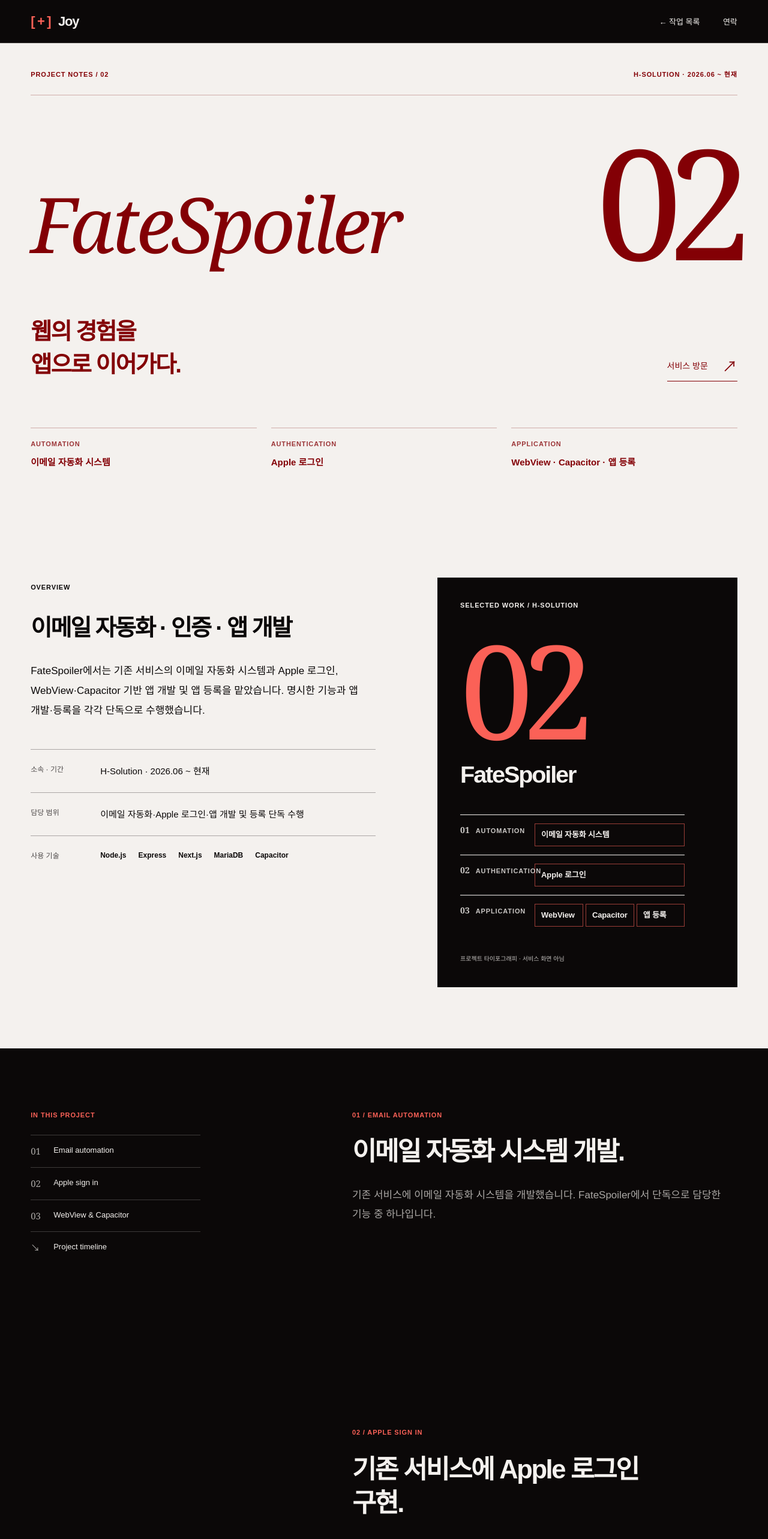
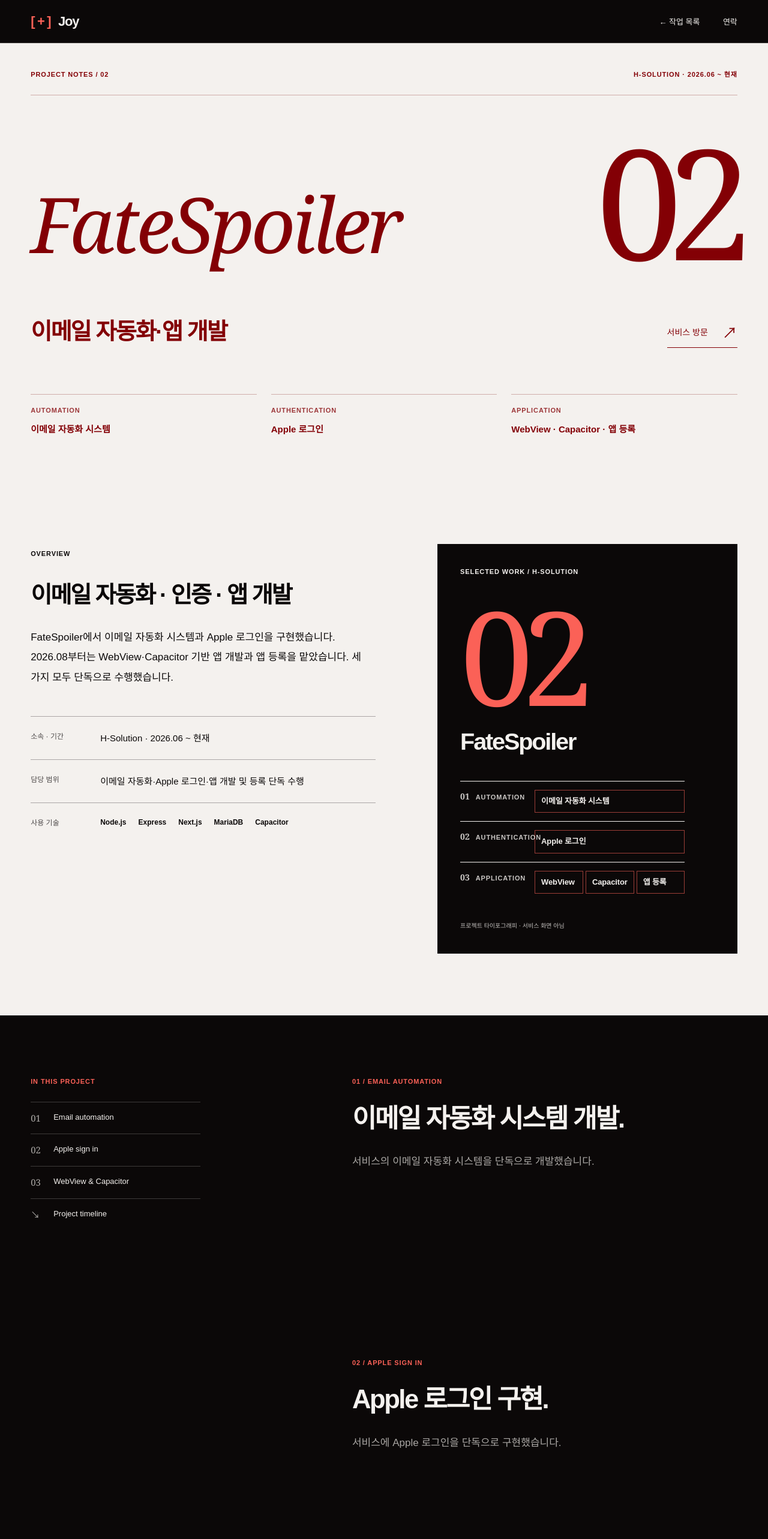
Before and after one commit to doppelgoer1/joy-portfolio, a Next.js app: page /projects/fatespoiler in a window 1280 px wide. Shown: the top 2566 px of the page at 60% size. Built offline with nearby package versions, Linux system fonts and the light colour scheme.

Commit message:
copy: 포트폴리오 문구를 짧고 담백하게 정리

```diff
--- a/src/app/page.tsx
+++ b/src/app/page.tsx
@@ -19,7 +19,7 @@
           <section id="work" className="work-section" aria-labelledby="work-title">
             <div className="section-intro">
               <p className="eyebrow">01 / Selected work</p>
-              <div className="intro-heading"><h2 id="work-title">만들고,<br /><span>운영합니다.</span></h2><p>화면에서 끝나지 않는 개발.<br />설계와 구현, 그리고 운영으로 이어진<br />세 가지 프로젝트입니다.<br />카드를 골라 담당 업무를 확인하세요.</p></div>
+              <div className="intro-heading"><h2 id="work-title">주요<br /><span>프로젝트</span></h2><p>H-Solution에서 맡은<br />세 가지 프로젝트입니다.<br />카드를 골라 담당 업무를 확인하세요.</p></div>
             </div>
             <WorkStage projects={projects} />
           </section>
--- a/src/data/portfolio.ts
+++ b/src/data/portfolio.ts
@@ -34,8 +34,8 @@
     category: "시스템 설계 · 업무 자동화 · 인프라",
     period: "2025.12 ~ 현재",
     url: "https://h-works.cloud",
-    headline: "설계부터 배포까지,\n하나의 서비스로.",
-    summary: "프론트엔드·백엔드·DB를 함께 설계하고, 업무 자동화와 AWS 배포 환경까지 구축했습니다. 초기 개발 이후에도 유지보수와 신기능 개발을 이어가고 있습니다.",
+    headline: "서비스 설계·개발",
+    summary: "프론트엔드·백엔드·DB를 설계하고 개발했습니다. 업무 자동화와 AWS 배포, CI/CD도 구축했습니다.",
     role: "전체 시스템 설계 및 프론트엔드·백엔드·DB 개발",
     contributions: [
       "네이버 블로그 자동화, 당근 비즈니스 자동화, 카페 댓글 관련 자동화 개발",
@@ -51,40 +51,40 @@
       { label: "Operations", value: "AWS · Docker · CI/CD" },
     ],
     caseStudy: {
-      introduction: "H-Works에서는 서비스의 전체 시스템 설계와 개발을 담당했습니다. 프론트엔드·백엔드·데이터베이스를 설계하고 구현하는 일부터 업무 자동화 기능, AWS 배포 환경과 배포 자동화 구축까지 이어진 프로젝트입니다.",
+      introduction: "H-Works의 프론트엔드·백엔드·DB를 설계하고 개발했습니다. 업무 자동화 기능과 AWS 배포 환경, Docker·GitHub Actions CI/CD를 구축했습니다. 초기 개발 이후에는 유지보수와 신기능 개발을 맡고 있습니다.",
       chapters: [
         {
-          id: "architecture", label: "Architecture & development", title: "서비스를 구성하는 세 영역의 설계와 개발.",
-          description: "프론트엔드·백엔드·DB 설계를 포함한 전체 시스템 설계와 개발을 맡았습니다. 사용 기술은 Next.js, NestJS, MariaDB입니다.",
+          id: "architecture", label: "Architecture & development", title: "프론트엔드·백엔드·DB 설계와 개발.",
+          description: "Next.js, NestJS, MariaDB로 세 영역을 설계하고 개발했습니다.",
           items: [
-            { title: "프론트엔드", description: "서비스의 프론트엔드 설계와 개발을 담당했습니다." },
-            { title: "백엔드", description: "전체 시스템 설계 범위에 백엔드를 포함하고, 백엔드 개발을 직접 수행했습니다." },
-            { title: "데이터베이스", description: "서비스 데이터베이스의 설계와 개발을 함께 담당했습니다." },
+            { title: "프론트엔드", description: "Next.js 기반 설계와 개발." },
+            { title: "백엔드", description: "NestJS 기반 설계와 개발." },
+            { title: "데이터베이스", description: "MariaDB 설계와 개발." },
           ],
         },
         {
-          id: "automation", label: "Workflow automation", title: "업무 자동화를 서비스의 기능으로.",
-          description: "플랫폼별 업무 자동화와 이미지 크롤링·정보 등록 기능을 직접 개발했습니다. 시스템 개발과 함께 담당한 구체적인 기능들입니다.",
+          id: "automation", label: "Workflow automation", title: "업무 자동화 기능 개발.",
+          description: "네이버 블로그, 당근 비즈니스, 카페 댓글 관련 자동화와 이미지 크롤링·정보 등록 기능을 개발했습니다.",
           items: [
-            { title: "네이버 블로그", description: "네이버 블로그 관련 업무 자동화 기능을 개발했습니다." },
-            { title: "당근 비즈니스", description: "당근 비즈니스 관련 업무 자동화 기능을 개발했습니다." },
-            { title: "카페 댓글", description: "카페 댓글 관련 자동화 기능을 개발했습니다." },
-            { title: "이미지 · 정보 등록", description: "이미지 크롤링과 정보 등록 기능을 개발했습니다." },
+            { title: "네이버 블로그", description: "블로그 관련 업무 자동화." },
+            { title: "당근 비즈니스", description: "당근 비즈니스 관련 업무 자동화." },
+            { title: "카페 댓글", description: "카페 댓글 관련 자동화." },
+            { title: "이미지 · 정보 등록", description: "이미지 크롤링과 정보 등록 기능." },
           ],
         },
         {
-          id: "deployment", label: "Deployment & operations", title: "구현한 서비스를 배포하고, 배포도 자동화하다.",
-          description: "AWS 배포·운영 환경과 CI/CD 배포 자동화를 직접 구축했습니다. 초기 개발 이후에는 유지보수와 신기능 개발을 이어가고 있습니다.",
+          id: "deployment", label: "Deployment & operations", title: "AWS 배포와 CI/CD 구축.",
+          description: "AWS 배포·운영 환경과 Docker·GitHub Actions 기반 CI/CD를 구축했습니다. 초기 개발 이후에는 유지보수와 신기능 개발을 맡고 있습니다.",
           items: [
-            { title: "AWS 배포 · 운영", description: "배포·운영에 사용한 구성요소는 EC2, Amplify, DB, S3, AWS Systems Manager입니다." },
-            { title: "배포 자동화", description: "Docker와 GitHub Actions를 활용한 CI/CD 배포 자동화를 구축했습니다." },
-            { title: "유지보수 · 신기능", description: "2026.02 초기 개발을 마친 이후에도 서비스 유지보수와 새로운 기능 개발을 담당하고 있습니다." },
+            { title: "AWS 배포 · 운영", description: "EC2, Amplify, DB, S3, AWS Systems Manager 사용." },
+            { title: "배포 자동화", description: "Docker와 GitHub Actions 기반 CI/CD." },
+            { title: "유지보수 · 신기능", description: "2026.02 초기 개발 이후 유지보수와 신기능 개발 담당." },
           ],
         },
       ],
       phases: [
         { period: "2025.12 ~ 2026.02", title: "초기 개발", description: "전체 시스템 설계, 프론트엔드·백엔드·DB 개발." },
-        { period: "초기 개발 이후 ~ 현재", title: "운영과 확장", description: "서비스 유지보수와 신기능 추가를 이어가는 중." },
+        { period: "초기 개발 이후 ~ 현재", title: "유지보수와 신기능", description: "서비스 유지보수와 신기능 추가." },
       ],
     },
   },
@@ -94,8 +94,8 @@
     category: "이메일 자동화 · 인증 · 앱 개발",
     period: "2026.06 ~ 현재",
     url: "https://www.fatespoiler.com/home",
-    headline: "웹의 경험을\n앱으로 이어가다.",
-    summary: "기존 서비스에 이메일 자동화와 Apple 로그인을 구현하고, WebView·Capacitor 기반 앱 개발과 앱 등록을 담당했습니다.",
+    headline: "이메일 자동화·앱 개발",
+    summary: "이메일 자동화와 Apple 로그인을 구현했습니다. 2026.08부터 앱 개발과 등록을 혼자 맡았습니다.",
     role: "이메일 자동화·Apple 로그인·앱 개발 및 등록 단독 수행",
     contributions: [
       "이메일 자동화 시스템 개발",
@@ -104,42 +104,42 @@
       "앱 등록 작업 수행",
     ],
     stack: ["Node.js", "Express", "Next.js", "MariaDB", "Capacitor"],
-    note: "H-Solution 소속 프로젝트 · 명시한 기능과 앱 개발 담당",
+    note: "H-Solution 소속 프로젝트 · 앱 개발은 2026.08부터",
     focus: [
       { label: "Automation", value: "이메일 자동화 시스템" },
       { label: "Authentication", value: "Apple 로그인" },
       { label: "Application", value: "WebView · Capacitor · 앱 등록" },
     ],
     caseStudy: {
-      introduction: "FateSpoiler에서는 기존 서비스의 이메일 자동화 시스템과 Apple 로그인, WebView·Capacitor 기반 앱 개발 및 앱 등록을 맡았습니다. 명시한 기능과 앱 개발·등록을 각각 단독으로 수행했습니다.",
+      introduction: "FateSpoiler에서 이메일 자동화 시스템과 Apple 로그인을 구현했습니다. 2026.08부터는 WebView·Capacitor 기반 앱 개발과 앱 등록을 맡았습니다. 세 가지 모두 단독으로 수행했습니다.",
       chapters: [
         {
           id: "automation", label: "Email automation", title: "이메일 자동화 시스템 개발.",
-          description: "기존 서비스에 이메일 자동화 시스템을 개발했습니다. FateSpoiler에서 단독으로 담당한 기능 중 하나입니다.",
+          description: "서비스의 이메일 자동화 시스템을 단독으로 개발했습니다.",
           items: [
-            { title: "이메일 자동화", description: "이메일 자동화 시스템 개발을 단독 수행했습니다." },
-            { title: "서비스 기술", description: "FateSpoiler의 웹 기술은 Node.js, Express, Next.js, MariaDB입니다." },
+            { title: "이메일 자동화", description: "단독 개발." },
+            { title: "서비스 기술", description: "Node.js, Express, Next.js, MariaDB." },
           ],
         },
         {
-          id: "authentication", label: "Apple sign in", title: "기존 서비스에 Apple 로그인 구현.",
-          description: "이메일 자동화와 함께 Apple 로그인 구현을 단독으로 담당했습니다.",
+          id: "authentication", label: "Apple sign in", title: "Apple 로그인 구현.",
+          description: "서비스에 Apple 로그인을 단독으로 구현했습니다.",
           items: [
-            { title: "인증 기능", description: "FateSpoiler의 Apple 로그인 기능을 직접 구현했습니다." },
+            { title: "인증 기능", description: "Apple 로그인 구현." },
           ],
         },
         {
-          id: "application", label: "WebView & Capacitor", title: "웹에서 앱 개발과 등록으로.",
-          description: "2026.08부터 WebView와 Capacitor를 기반으로 앱을 개발했습니다. 앱 개발에 이어 앱 등록 작업도 단독으로 수행했습니다.",
+          id: "application", label: "WebView & Capacitor", title: "앱 개발과 등록.",
+          description: "2026.08부터 WebView·Capacitor 기반 앱을 개발하고 앱 등록까지 단독으로 수행했습니다.",
           items: [
-            { title: "앱 개발", description: "WebView 및 Capacitor 기반 앱 개발을 담당했습니다." },
-            { title: "앱 등록", description: "앱 등록 작업까지 직접 수행했습니다." },
+            { title: "앱 개발", description: "WebView·Capacitor 기반 앱 개발." },
+            { title: "앱 등록", description: "앱 등록 작업 수행." },
           ],
         },
       ],
       phases: [
-        { period: "2026.06 ~ 현재", title: "프로젝트 참여", description: "이메일 자동화 시스템과 Apple 로그인 구현 담당." },
-        { period: "2026.08부터", title: "앱 개발", description: "WebView·Capacitor 기반 앱 개발 및 앱 등록 담당." },
+        { period: "2026.06 ~ 현재", title: "프로젝트 참여", description: "이메일 자동화 시스템과 Apple 로그인 구현." },
+        { period: "2026.08부터", title: "앱 개발", description: "WebView·Capacitor 기반 앱 개발과 앱 등록." },
       ],
     },
   },
@@ -149,8 +149,8 @@
     category: "프론트엔드 개발 · 서비스 유지보수",
     period: "2026.02 ~ 현재",
     url: "https://mdm.club",
-    headline: "화면을 만들고,\n운영을 이어가다.",
-    summary: "모두ERP의 프론트엔드를 개발했습니다. 기본 기능 개발 이후에는 프론트엔드와 백엔드의 유지보수를 함께 담당하고 있습니다.",
+    headline: "프론트엔드 개발·유지보수",
+    summary: "Next.js로 프론트엔드를 개발했습니다. 기본 기능 개발 이후 프론트엔드와 Spring Boot 백엔드를 유지보수하고 있습니다.",
     role: "프론트엔드 개발 → 프론트엔드·백엔드 유지보수",
     contributions: [
       "Next.js 기반 프론트엔드 개발",
@@ -158,35 +158,35 @@
       "Spring Boot 기반 백엔드 유지보수",
     ],
     stack: ["Spring Boot", "Next.js", "PostgreSQL"],
-    note: "초기 프론트엔드 개발부터 서비스 유지보수까지",
+    note: "H-Solution 소속 프로젝트 · 2026.02 프론트엔드 개발로 참여",
     focus: [
       { label: "Development", value: "프론트엔드 개발" },
       { label: "Maintenance", value: "프론트엔드 · 백엔드 유지보수" },
       { label: "Stack", value: "Next.js · Spring Boot · PostgreSQL" },
     ],
     caseStudy: {
-      introduction: "모두ERP에서는 프론트엔드 개발을 담당했습니다. 기본 기능 개발 이후에는 프론트엔드와 백엔드의 유지보수를 함께 맡으며, 개발 단계에서 운영 단계로 역할을 이어가고 있습니다.",
+      introduction: "모두ERP의 프론트엔드를 Next.js로 개발했습니다. 기본 기능 개발 이후에는 프론트엔드와 Spring Boot 백엔드 유지보수를 맡고 있습니다.",
       chapters: [
         {
-          id: "frontend", label: "Frontend development", title: "초기 프론트엔드 개발 담당.",
-          description: "프로젝트에는 프론트엔드 개발을 담당하며 참여했습니다. Next.js 기반 프론트엔드를 개발했습니다.",
+          id: "frontend", label: "Frontend development", title: "Next.js 프론트엔드 개발.",
+          description: "2026.02부터 프론트엔드 개발을 맡아 참여했습니다.",
           items: [
-            { title: "개발 범위", description: "기본 기능 개발 단계에서 맡은 영역은 프론트엔드입니다." },
-            { title: "서비스 기술", description: "모두ERP는 Next.js, Spring Boot, PostgreSQL을 사용합니다." },
+            { title: "개발 범위", description: "기본 기능 개발 단계의 프론트엔드." },
+            { title: "서비스 기술", description: "Next.js, Spring Boot, PostgreSQL." },
           ],
         },
         {
-          id: "maintenance", label: "Frontend & backend maintenance", title: "기본 기능 개발 이후, 양쪽의 유지보수.",
-          description: "기본 기능 개발이 끝난 이후에는 프론트엔드뿐 아니라 백엔드 유지보수도 함께 담당했습니다.",
+          id: "maintenance", label: "Frontend & backend maintenance", title: "프론트엔드·백엔드 유지보수.",
+          description: "기본 기능 개발 이후 프론트엔드와 백엔드 유지보수를 함께 맡고 있습니다.",
           items: [
-            { title: "프론트엔드 유지보수", description: "Next.js 기반 프론트엔드의 유지보수를 이어가고 있습니다." },
-            { title: "백엔드 유지보수", description: "Spring Boot 기반 백엔드의 유지보수를 담당하고 있습니다." },
+            { title: "프론트엔드 유지보수", description: "Next.js 기반 프론트엔드의 유지보수." },
+            { title: "백엔드 유지보수", description: "Spring Boot 기반 백엔드의 유지보수." },
           ],
         },
       ],
       phases: [
-        { period: "2026.02부터", title: "프론트엔드 개발", description: "Next.js 기반 프론트엔드 개발로 프로젝트에 참여." },
-        { period: "기본 기능 개발 이후 ~ 현재", title: "프론트엔드 · 백엔드 유지보수", description: "프론트엔드와 Spring Boot 백엔드 유지보수 담당." },
+        { period: "2026.02부터", title: "프론트엔드 개발", description: "Next.js 기반 프론트엔드 개발로 참여." },
+        { period: "기본 기능 개발 이후 ~ 현재", title: "프론트엔드 · 백엔드 유지보수", description: "프론트엔드와 Spring Boot 백엔드 유지보수." },
       ],
     },
   },
```
